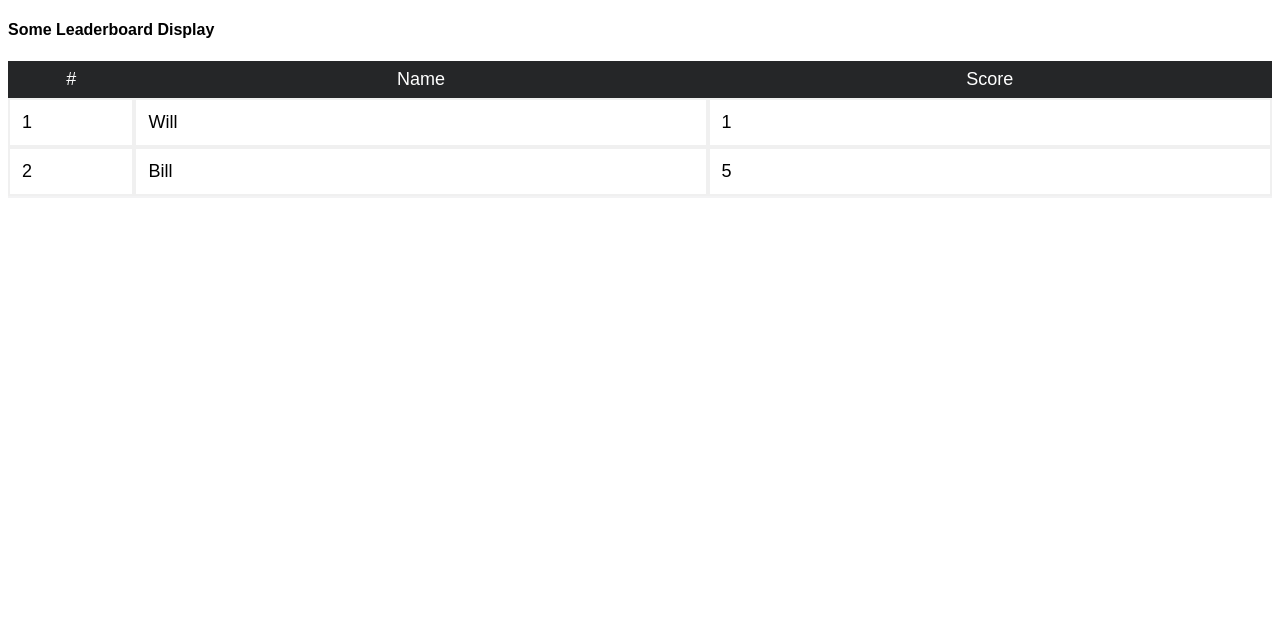
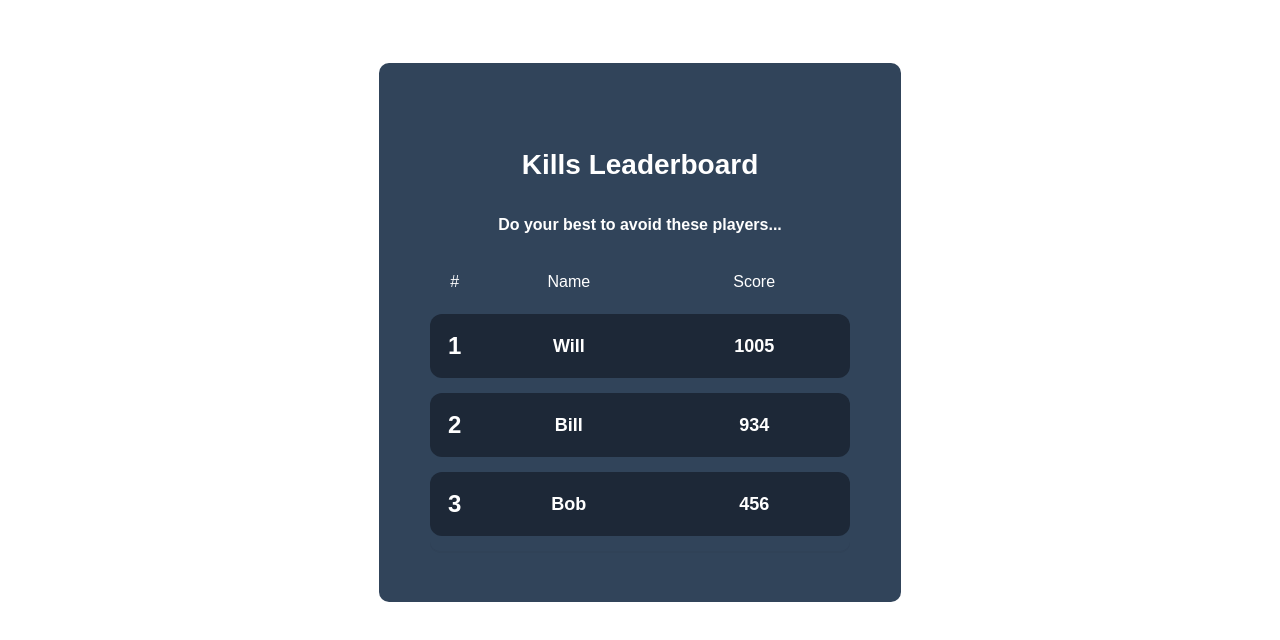
Before and after one commit to wsaada19/react-leaderboard, a React app: page / in a window 1280 px wide. Shown: the top 640 px of the page. Built offline with nearby package versions, Linux system fonts and the light colour scheme.

Commit message:
init project now that it looks somewhat presentable

```diff
--- a/src/app/App.tsx
+++ b/src/app/App.tsx
@@ -3,9 +3,10 @@ import * as ReactDOM from 'react-dom';
 import Leaderboard from './components/Leaderboard';
 import './scss/index.scss';
 
-ReactDOM.render(<Leaderboard
-                    title= {"Some Leaderboard Display"}
+ReactDOM.render(<Leaderboard className="wrapper"
+                    title= {"Kills Leaderboard"}
+                    subtitle = {"Do your best to avoid these players..."}
                     headings = {["Name", "Score"]}
-                    rows = {[["Will", 1], ["Bill", 5]]}
+                    rows = {[["Will", 1005], ["Bill", 934], ["Bob", 456]]}
                      />,
         document.getElementById('root'));
--- a/src/app/components/Leaderboard.tsx
+++ b/src/app/components/Leaderboard.tsx
@@ -1,35 +1,44 @@
-import * as React from 'react';
-import Cell from './Cell';
+import * as React from "react";
+import Cell from "./Cell";
 
 type LeaderboardProps = {
   title: string;
-    headings: string[];
+  className?: string;
+  subtitle: string;
+  headings?: string[];
   rows: (string | number)[][];
-}
+};
 
 const Leaderboard = (props: LeaderboardProps) => {
+  const { title, className, subtitle, headings, rows } = props;
+
   const getHeadingRow = () => {
-      return(
+    return (
       <tr>
         <th>#</th>
-        { props.headings.map((header, index) => {return <th key={index}>{header}</th>;}) }
+        {headings.map((header, index) => {
+          return <th key={index}>{header}</th>;
+        })}
       </tr>
     );
-  }
+  };
 
   const getDataRow = () => {
-      return props.rows.map((row, index) => {return <Cell row={row} placement={index} key={index} />});
-  }
+    return rows.map((row, index) => {
+      return <Cell row={row} placement={index} key={index} />;
+    });
+  };
 
-  return(
-    <div className = "leaderboard">
-      <h4>{props.title}</h4>
+  return (
+    <div className={`leaderboard ${className}`}>
+      <h2>{title}</h2>
+      <h3>{subtitle}</h3>
       <table>
-        <thead>{getHeadingRow()}</thead>
+        {headings ? <thead>{getHeadingRow()}</thead> : null}
         <tbody>{getDataRow()}</tbody>
       </table>
     </div>
   );
-}
+};
 
 export default Leaderboard;
--- a/src/app/scss/index.scss
+++ b/src/app/scss/index.scss
@@ -1,4 +1,5 @@
 @import './table';
+@import './spacing';
 
 body {
     background-color: white;
--- /dev/null
+++ b/src/app/scss/spacing.scss
@@ -0,0 +1,8 @@
+.wrapper {
+    margin: 5% auto;
+    background-color: #31445A;
+    color: white;
+    border-radius: 10px;
+    padding: 4%;
+    max-width: 420px;
+}
--- a/src/app/scss/table.scss
+++ b/src/app/scss/table.scss
@@ -1,14 +1,42 @@
 .leaderboard {
   max-width: 100vw;
+
+  h2 {
+    text-align: center;
+    padding: 12px;
+    font-size: 28px;
+  }
+
+  h3 {
+    font-size: 16px;
+    text-align: center;
+  }
+
   table {
     width: 100%;
-        background: #fff;
     box-shadow: 0 2px 0 0 rgba(22, 29, 37, 0.05);
-        border-spacing: 0px;
+    border-spacing: 0 15px;
+    border-radius: 10px;
 
-        thead {
-            background-color: #252628;
-            color: white;
+    thead tr th {
+        font-size: 16px;
+    }
+
+    tr td:first-child {
+      border-top-left-radius: 12px;
+      border-bottom-left-radius: 12px;
+    }
+    tr td:last-child {
+      border-top-right-radius: 12px;
+      border-bottom-right-radius: 12px;
+    }
+    tr td:first-child {
+      border-top-left-radius: 12px;
+      border-bottom-left-radius: 12px;
+    }
+    tr td:last-child {
+      border-top-right-radius: 12px;
+      border-bottom-right-radius: 12px;
     }
 
     th {
@@ -17,22 +45,25 @@
       font-size: 18px;
     }
 
-        th:first-of-type{
+    th:first-of-type {
       width: 7%;
-            text-align: center;
     }
 
     tr {
-            td:first-of-type{
+      border-radius: 10px;
+      td:first-of-type {
         width: 10%;
+        font-size: 24px;
       }
     }
 
     td {
-            border: 2px solid #F0F0F0;
-            padding: 12px;
+      background-color: #1d2837;
+      padding: 18px;
+      margin: 8px;
       font-size: 18px;
-            text-align: left;
+      font-weight: 700;
+      text-align: center;
     }
   }
 }
```
Also changed, not shown: server.js (deleted, +0 -15 lines), 1 other file (tests, documents, lock files or other folders). Lines whose indentation alone changed are shown as unchanged.
